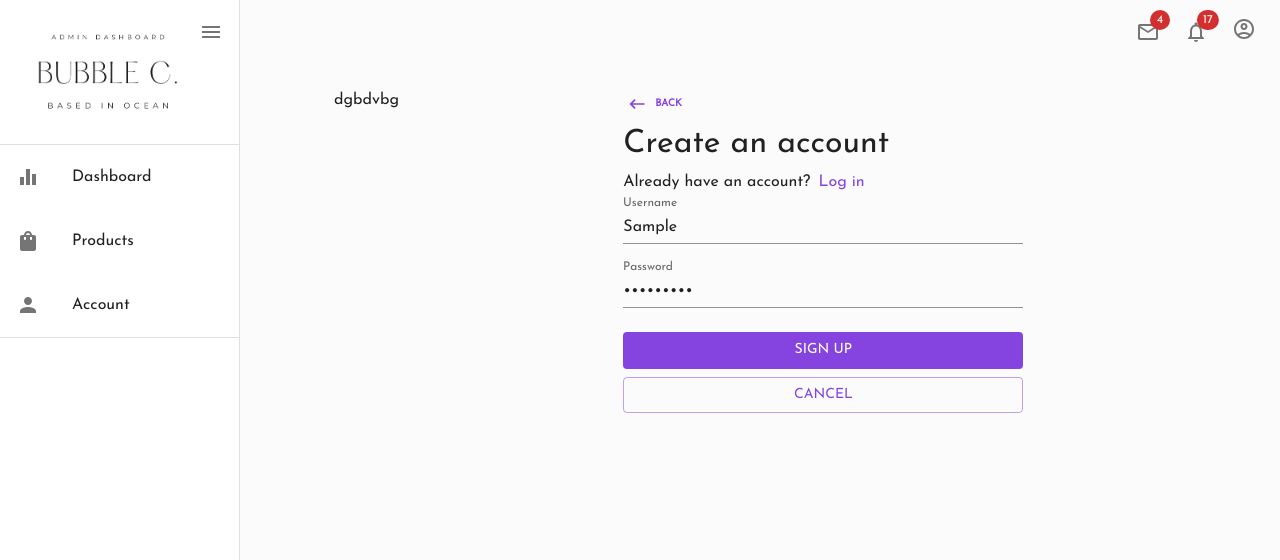
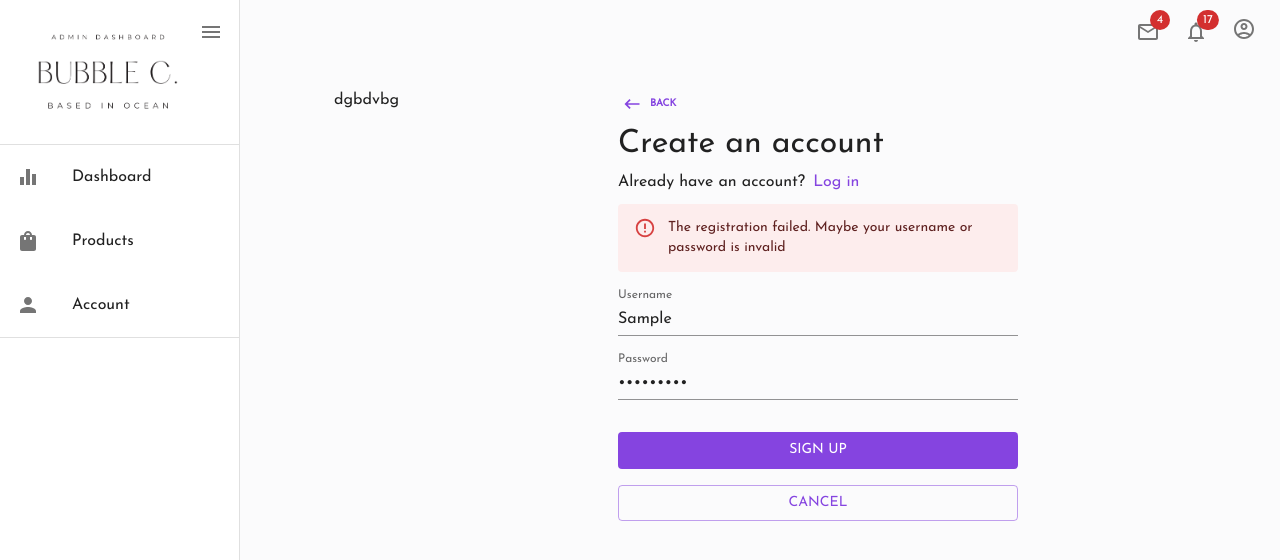
Before and after one commit to Bubblecrown/Admin-Dashboard-React, a React (Create React App) app: page /register in a window 1280 px wide. Both pictures are taken after typing "Sample", "Sample123" into the empty fields and a click on the button "SIGN UP". Shown: the top 560 px of the page. Built offline with nearby package versions, Linux system fonts and the light colour scheme; no server answers.

Commit message:
add: alert error register

```diff
--- a/src/actions/register.action.ts
+++ b/src/actions/register.action.ts
@@ -2,6 +2,7 @@
 // ส่วนที่ component ทำการเรียก และส่งข้อมูลไปที่ reducer
 // เปรียบ reducer เหมือนสมอง หากเกิด stste แบบนี้มากระทบควรจะแสดงความรู้สึกออกไปยังไง
 
+import { history } from "../index";
 import { OK, REGISTER_FAILED, REGISTER_FETCHING, REGISTER_SUCCESS, server } from "../Constants";
 import { Account } from "../types/account.type";
 import { httpClient } from "../utills/httpclient";
@@ -27,6 +28,7 @@ export const register = (account: Account) => {
       if (result.data.result === OK) {
         // success case
         dispatch(setSuccessRegister(result.data));
+        history.push("/login")
       } else {
         dispatch(setFailedRegister());
       }
--- a/src/components/pages/RegisterPage/RegisterPage.tsx
+++ b/src/components/pages/RegisterPage/RegisterPage.tsx
@@ -1,18 +1,7 @@
 import * as React from "react";
 import { useNavigate } from "react-router-dom";
 import { Formik, FormikProps } from "formik";
-import {
-  Box,
-  Button,
-  Container,
-  Grid,
-  Link,
-  Stack,
-  SxProps,
-  TextField,
-  Theme,
-  Typography,
-} from "@mui/material";
+import { Alert, Box, Button, Container, Grid, Link, Stack, SxProps, TextField, Theme, Typography } from "@mui/material";
 // icon
 import KeyboardBackspaceIcon from "@mui/icons-material/KeyboardBackspace";
 // end icon
@@ -33,7 +22,7 @@ type RegisterPageProps = {
 // 6.
 const RegisterPage: React.FC<any> = () => {
   const registerReducer = useSelector((state: RootReducer) => state.registerReducer);
-  const dispatch:any = useDispatch();
+  const dispatch: any = useDispatch();
   const navGate = useNavigate();
   const style: SxProps<Theme> | any = {
     container: { minWidth: 120, maxWidth: 400, display: "block" },
@@ -101,10 +90,9 @@ const RegisterPage: React.FC<any> = () => {
           // value update initial value
           value={props.values.password}
         />
-        <br />
-        <br />
         {/* disable double submit */}
         <Button
+          sx={{ mt: 4 }}
           type="submit"
           value="Submit"
           variant="contained"
@@ -115,7 +103,7 @@ const RegisterPage: React.FC<any> = () => {
           Sign up
         </Button>
         <Button
-          sx={{ mt: 1 }}
+          sx={{ mt: 2 }}
           fullWidth
           variant="outlined"
           onClick={() => {
@@ -133,7 +121,7 @@ const RegisterPage: React.FC<any> = () => {
   return (
     <div>
       <Container maxWidth="md">
-        <Grid container spacing={2}>
+        <Grid container>
           <Grid item xs={6} md={4}>
             <Box>dgbdvbg</Box>
           </Grid>
@@ -163,6 +151,11 @@ const RegisterPage: React.FC<any> = () => {
                   Log in
                 </Link>
               </Box>
+              <Box sx={{ mt: 1, mb: 2 }}>
+                {registerReducer.isError && (
+                  <Alert severity="error">The registration failed. Maybe your username or password is invalid</Alert>
+                )}
+              </Box>
               <Formik
                 onSubmit={async (value, { setSubmitting }) => {
                   dispatch(registerAction.register(value));
--- a/src/index.tsx
+++ b/src/index.tsx
@@ -13,14 +13,18 @@ import { Provider, useDispatch } from "react-redux";
 import reducers from "./reducers";
 import logger from "redux-logger";
 // end redux
+import { createBrowserHistory } from "history";
 
 let middlewares: Middleware[] = [thunk];
 
 if (true || process.env.REACT_APP_IS_PRODUCTION != "1") {
   middlewares.push(logger);
 }
+// คล้ายกับ useNavigate
+export const history = createBrowserHistory();
+export const store = createStore(reducers, applyMiddleware(...middlewares));
 
-export const store = createStore(reducers, applyMiddleware(...middlewares));
+
 
 const root = ReactDOM.createRoot(document.getElementById("root") as HTMLElement);
 root.render(
```
Also changed, not shown: 1 other file (tests, documents, lock files or other folders).
